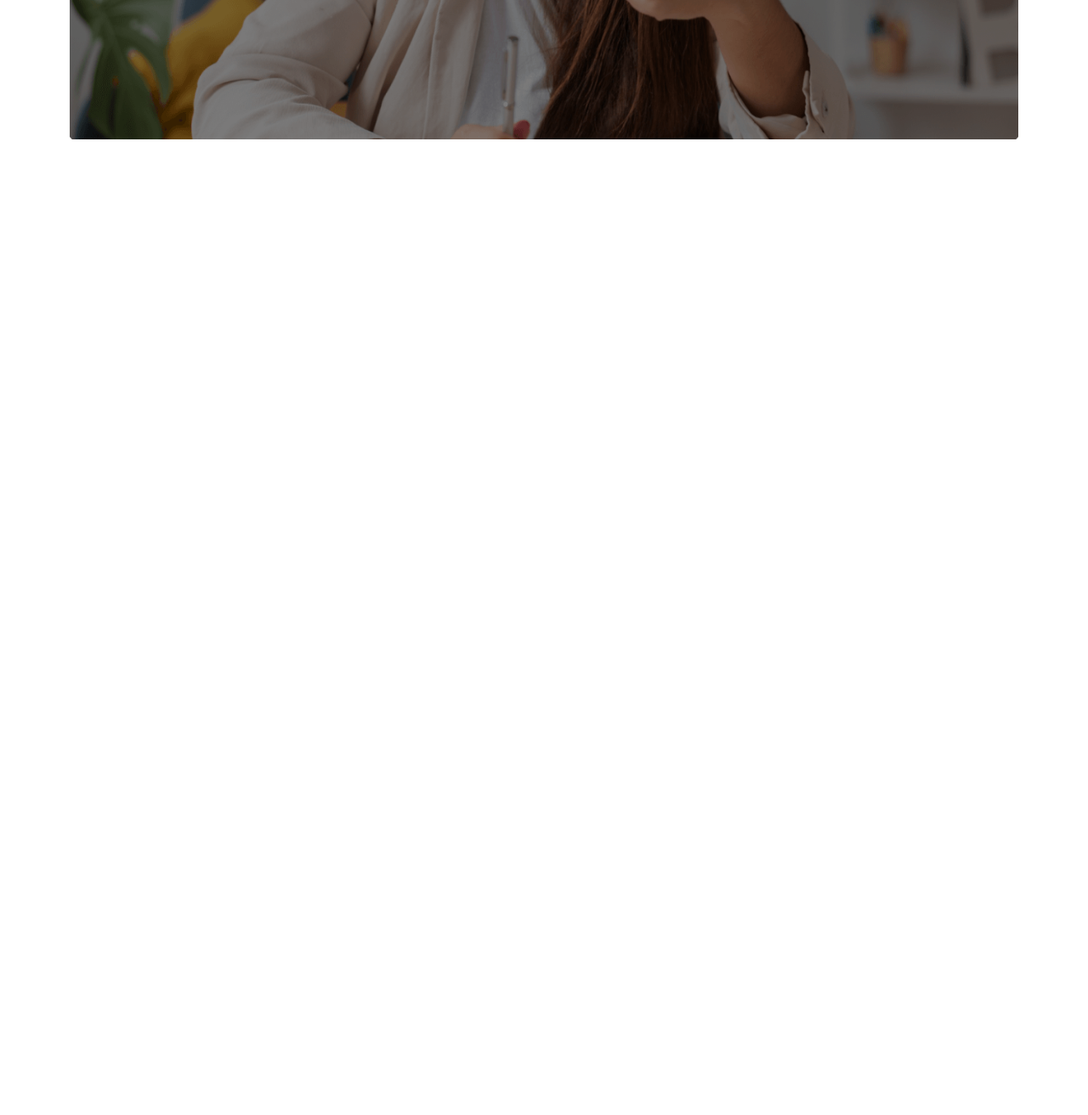
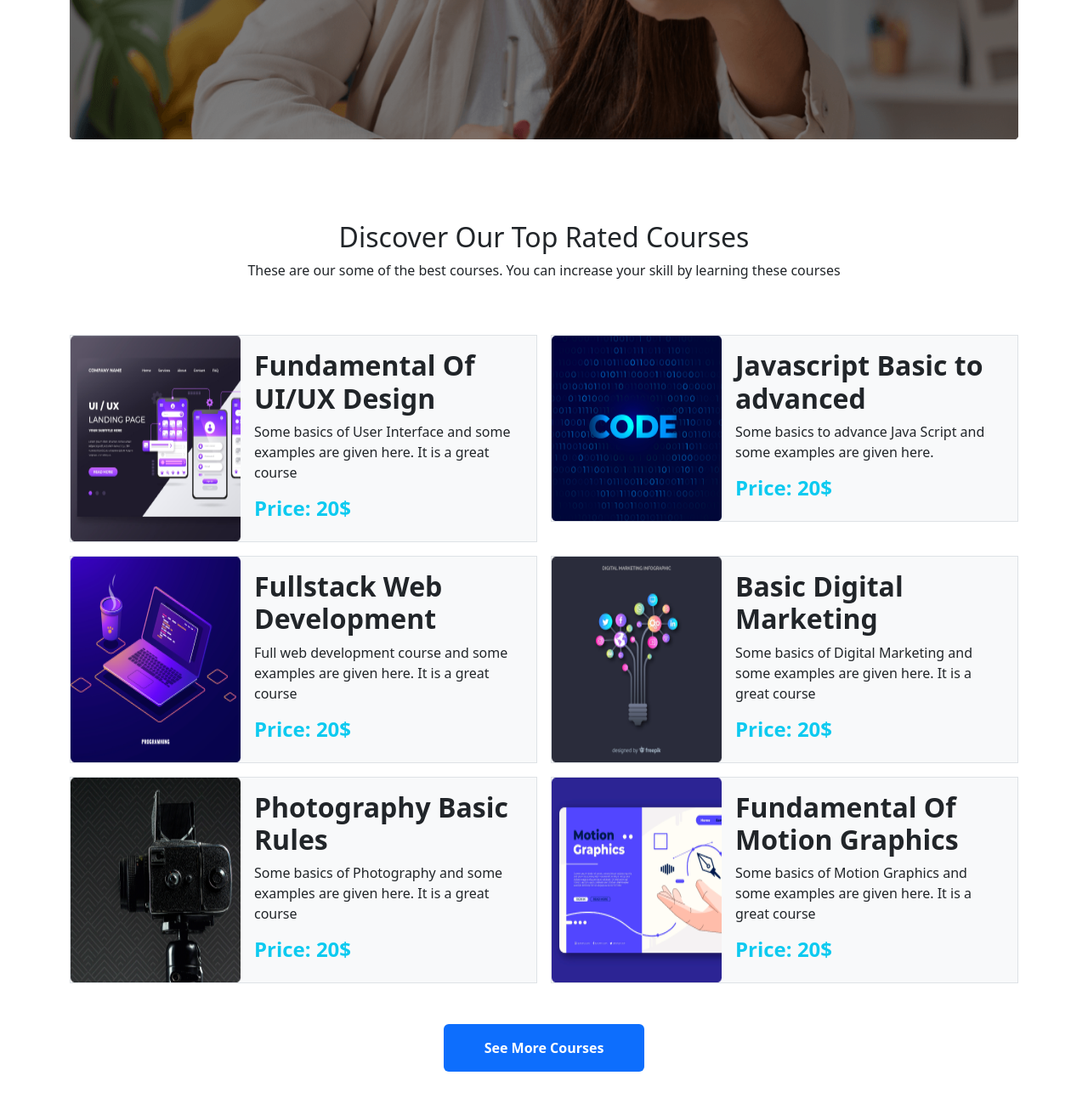
Before and after one commit to rashedul-hridoy/assignment_3, a plain HTML site: page index.html in a window 1280 px wide. Shown: the part 588-1900 px from the top of the page at 85% size. Before the commit the page ends 800 px from the top, so only its background shows below. Drawn offline with nearby package versions, Linux system fonts and the light colour scheme.

Commit message:
Courses done

```diff
--- a/index.html
+++ b/index.html
@@ -111,6 +111,90 @@
       <!-- slider end -->
      </header>
 
+     <!-- main start -->
+     <main class="container py-5">
+      <!-- all of our courses start -->
+      <section>
+        <div class="text-center pb-3">
+          <h2>Discover Our Top Rated Courses </h2>
+          <p>These are our some of the best courses. You can increase your skill by learning these courses</p>
+
+        </div>
+        <div class="row g-3 mt-3">
+          <div class="col-lg-6 col-md-12">
+            <div class="border bg-light d-flex flex-md-row flex-column">
+              <img class="img-fluid" src="images/course/course-1.png" alt="">
+              <div class="p-3">
+                <h2 class="fw-bold">Fundamental Of UI/UX Design</h2>
+                <p>Some basics of User Interface and some examples are given here. It is a great course</p>
+                <h4 class="text-info fw-bold">Price: 20$</h4>
+              </div>
+            </div>
+          </div>
+          <div class="col-lg-6 col-md-12">
+            <div class="border bg-light d-flex flex-md-row flex-column">
+              <img class="img-fluid" src="images/course/course-2.png" alt="">
+              <div class="p-3">
+                <h2 class="fw-bold">Javascript Basic to advanced</h2>
+                <p>Some basics to advance Java Script and some examples are given here.</p>
+                <h4 class="text-info fw-bold">Price: 20$</h4>
+              </div>
+            </div>
+          </div>
+          <div class="col-lg-6 col-md-12">
+            <div class="border bg-light d-flex flex-md-row flex-column">
+              <img class="img-fluid" src="images/course/course-3.png" alt="">
+              <div class="p-3">
+                <h2 class="fw-bold">Fullstack Web Development</h2>
+                <p>Full web development course and some examples are given here. It is a great course</p>
+                <h4 class="text-info fw-bold">Price: 20$</h4>
+              </div>
+            </div>
+          </div>
+          <div class="col-lg-6 col-md-12">
+            <div class="border bg-light d-flex flex-md-row flex-column">
+              <img class="img-fluid" src="images/course/course-4.png" alt="">
+              <div class="p-3">
+                <h2 class="fw-bold">Basic Digital Marketing</h2>
+                <p>Some basics of Digital Marketing and some examples are given here. It is a great course</p>
+                <h4 class="text-info fw-bold">Price: 20$</h4>
+              </div>
+            </div>
+          </div>
+          <div class="col-lg-6 col-md-12">
+            <div class="border bg-light d-flex flex-md-row flex-column">
+              <img class="img-fluid" src="images/course/course-5.png" alt="">
+              <div class="p-3">
+                <h2 class="fw-bold">Photography Basic Rules</h2>
+                <p>Some basics of Photography and some examples are given here. It is a great course</p>
+                <h4 class="text-info fw-bold">Price: 20$</h4>
+              </div>
+            </div>
+          </div>
+          <div class="col-lg-6 col-md-12">
+            <div class="border bg-light d-flex flex-md-row flex-column">
+              <img class="img-fluid" src="images/course/course-6.png" alt="">
+              <div class="p-3">
+                <h2 class="fw-bold">Fundamental Of Motion Graphics</h2>
+                <p>Some basics of Motion Graphics and some examples are given here. It is a great course</p>
+                <h4 class="text-info fw-bold">Price: 20$</h4>
+              </div>
+            </div>
+          </div>
+
+
+        </div>
+        <div class="text-center py-5">
+          <a class="text-decoration-none py-3 px-5 d-inline-block bg-primary text-white fw-bold rounded"
+              href="#">See More Courses
+          </a>
+      </div>
+      </section>
+      <!-- all of our courses end -->
+
+     </main>
+     <!-- main end -->
+
 
 
     <script src="https://cdn.jsdelivr.net/npm/bootstrap@5.2.0/dist/js/bootstrap.bundle.min.js"></script>
```
